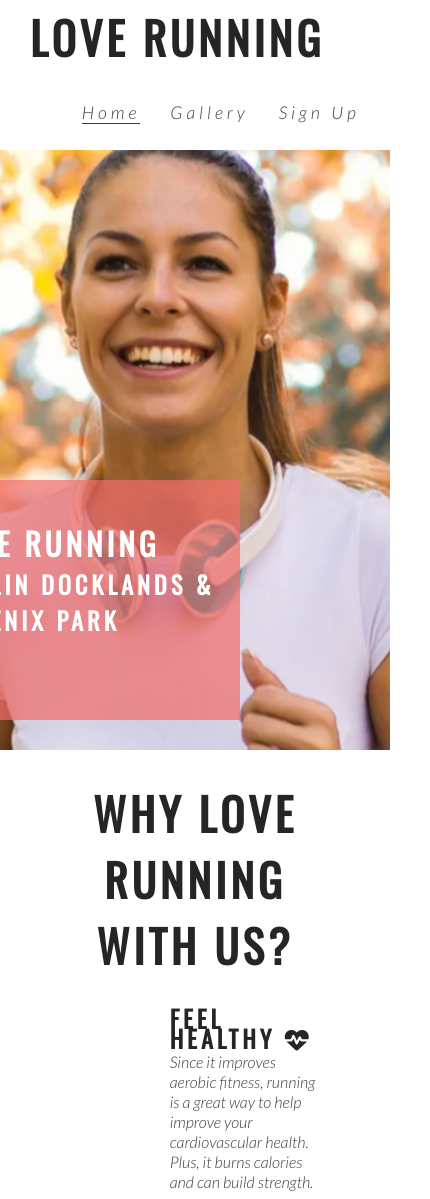
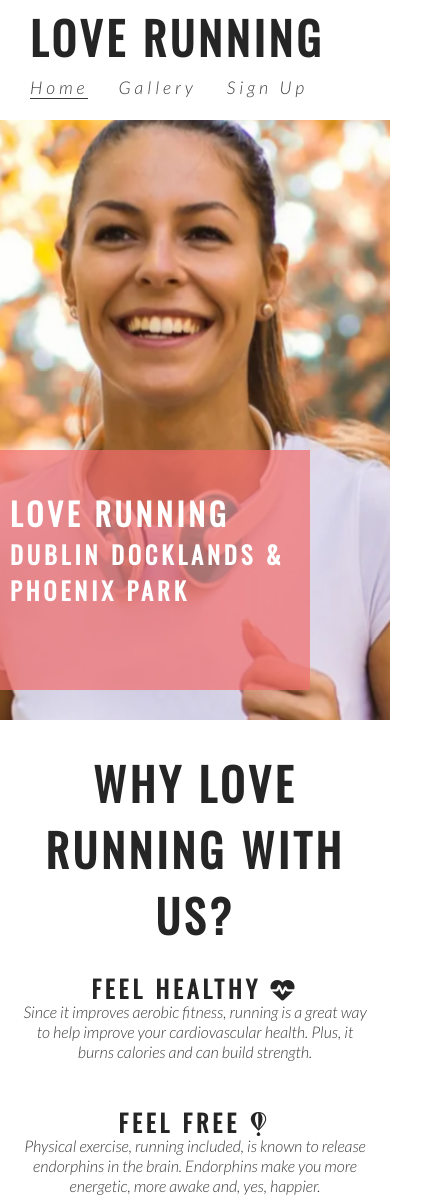
Before and after one commit to DanielleDaly/love-running, a plain HTML site: page index.html in a window 390 px wide. Shown: the top 1199 px of the page, 430 px wide, since content can reach past the window. Drawn offline with nearby package versions, Linux system fonts and the light colour scheme.

Commit message:
Add styles for club ethos section on mobile screens

```diff
--- a/assets/css/style.css
+++ b/assets/css/style.css
@@ -280,3 +280,38 @@ column-gap:0;
         display: none;
     }
 }
+
+/* For medium screen sizes from 950px wide and down */
+
+@media screen and (max-width:950px) {
+   #menu {
+        clear: left;
+        float: left;
+        margin-left: 30px;
+        margin-bottom: 20px;
+        line-height: 25px;
+   }
+
+   #cover-text {
+       left: 0;
+   }
+   #club-ethos {
+       width: 90%;
+       height: 1200px;
+       margin: 0 auto;
+   }
+
+   .left-about-heading, .right-about-heading {
+       width: inherit;
+   }
+
+   .left-about-heading h2, .right-about-heading h2 {
+       width: 100%;
+       text-align: center;
+   }
+
+   .left-about-heading p, .right-about-heading p {
+       text-align: center;
+       padding: 0, 20;
+   }
+}
```
